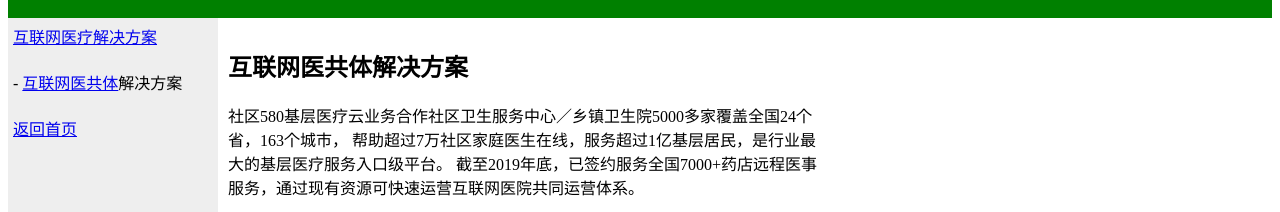
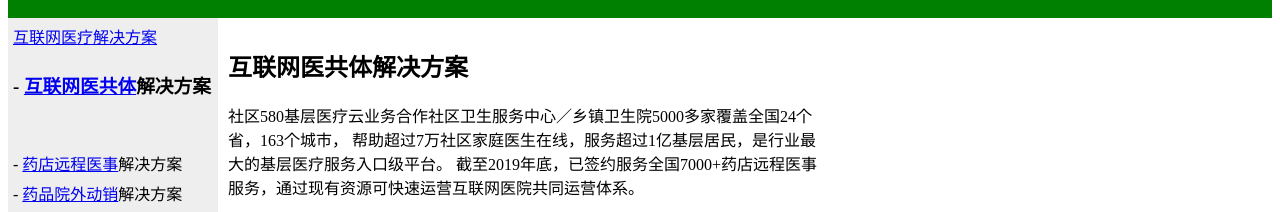
Before and after one commit to dongfxx/580hospital, a plain HTML site: page index.html in a window 1280 px wide. Shown: the part 129-341 px from the top of the page. Drawn offline with Linux system fonts and the light colour scheme; grey boxes are pictures that could not be loaded.

Commit message:
Update index.html

```diff
--- a/index.html
+++ b/index.html
@@ -43,9 +43,9 @@
 <div id="nav">
 <a href="/580/">互联网医疗解决方案</a><br>
 <p></p>
-- <a href="/580hospital/">互联网医共体</a>解决方案<br>
-<p><p>
-<a href="/index.html">返回首页</a><br>
+<h3>- <a href="/580hospital/">互联网医共体</a>解决方案</h3><br>
+- <a href="/580pharmacy/">药店远程医事</a>解决方案<br>
+- <a href="/580factory/">药品院外动销</a>解决方案<br>
 </div>
 
 <div id="section">
```
